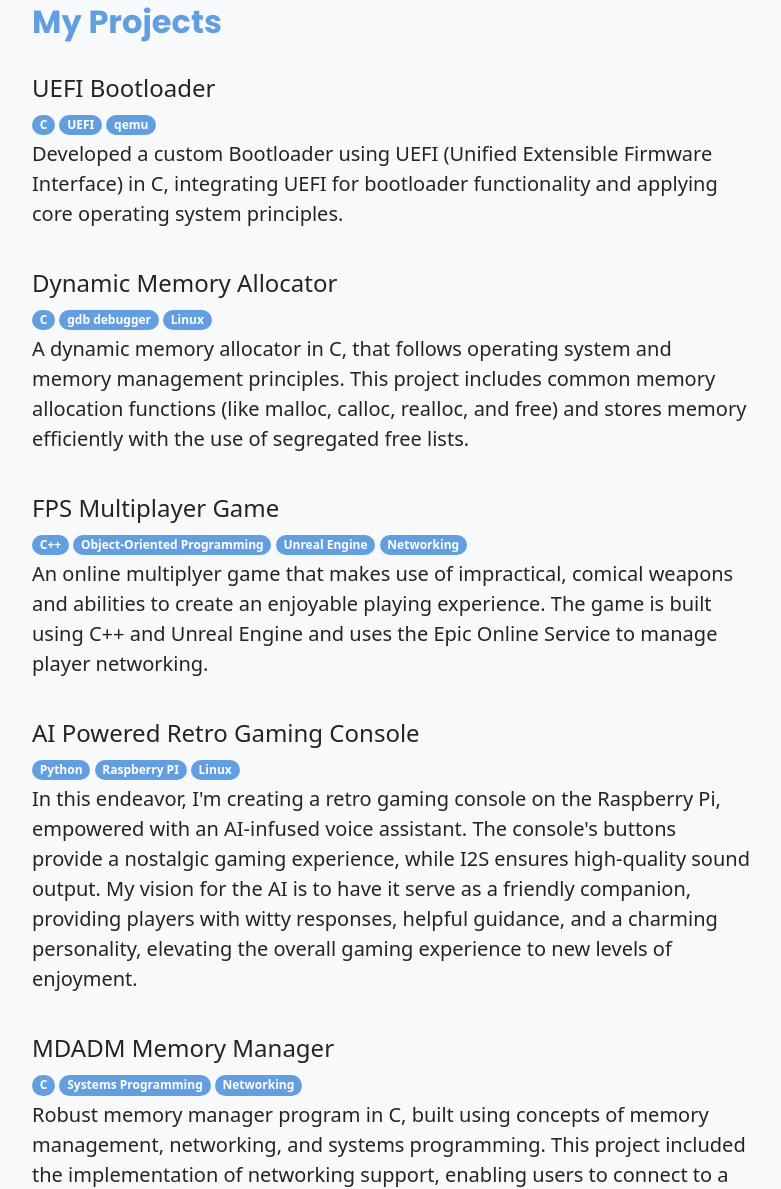
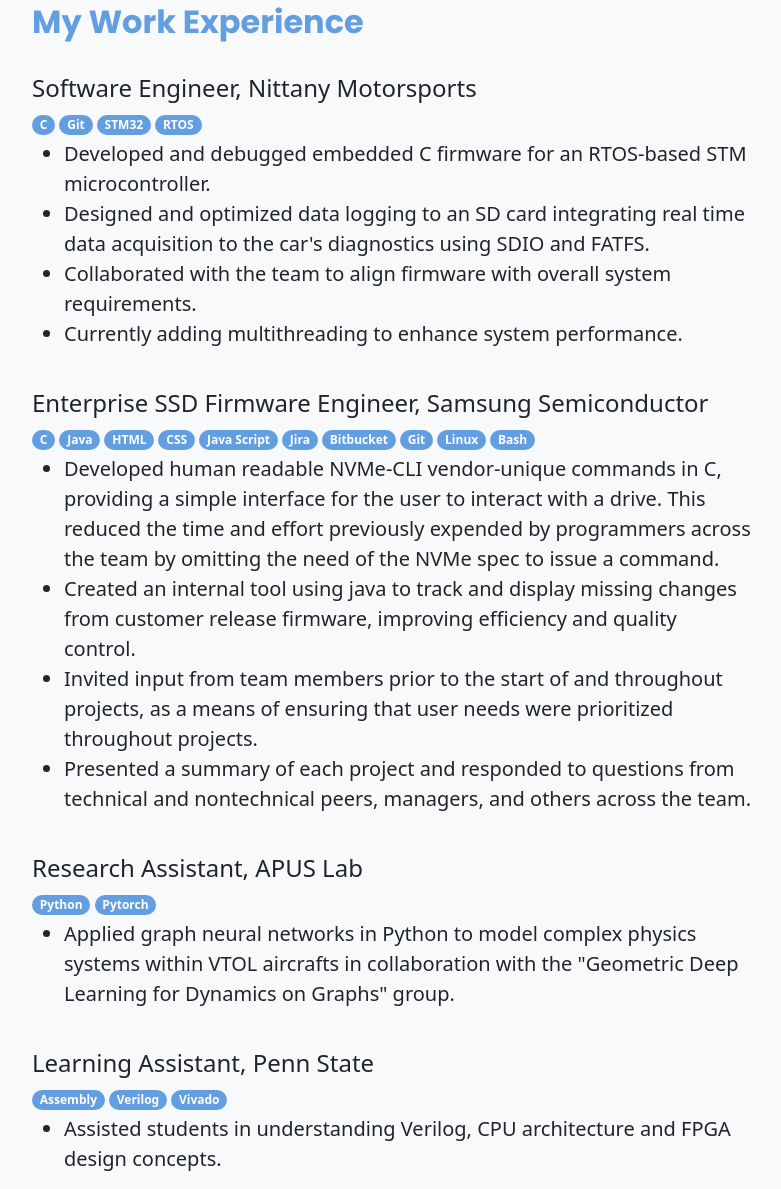
Before and after one commit to AmrMantawi/AmrMantawi.github.io, a plain HTML site: page index.html in a window 1280 px wide. Shown: the part 1611-2800 px from the top of the page, without its empty margins (248-1029 px from the left). Drawn offline with nearby package versions, Linux system fonts and the light colour scheme.

Commit message:
Added work experience section and updated resume

```diff
--- a/index.html
+++ b/index.html
@@ -24,6 +24,7 @@
                 <div class="collapse navbar-collapse" id="navbarResponsive">
                     <ul class="navbar-nav ms-auto">
                         <li class="nav-item"><a class="nav-link" href="#about">About</a></li>
+                        <li class="nav-item"><a class="nav-link" href="#experience">Experience</a></li>
                         <li class="nav-item"><a class="nav-link" href="#projects">Projects</a></li>
                         <li class="nav-item"><a class="nav-link" href="#contact">Contact</a></li>
                     </ul>
@@ -62,7 +63,7 @@
                     <div class="col-md-6 d-flex flex-column align-items-center">
                         <h2>About Me</h2>
                         <div><p class="lead">Hi there! My name is Amr, and I'm a Schreyer Honors Student at Pennsylvania State University majoring in Computer Engineering and minoring in Physics. I have a passion for programming and hardware design. <br> <br>Throughout my academic career, I have developed a strong foundation in programming and software development, with a particular talent for C/C++, Verilog, and Python, and have written a variety of code. I try to apply what I learn in class through creative projects that fuel my interests. <br> <br> When I'm not studying or working on projects, you can usually find me drawing, watching a show, or trying out new recipes in the kitchen. I'm excited to see where my career in computer engineering takes me, and I'm always looking for new opportunities to learn and grow.</p></div>
-                        <a class="btn btn-xl btn-outline-primary" href="assets/AmrElMantawiResume.pdf" download>
+                        <a class="btn btn-xl btn-outline-primary" href="assets/Amr_El_Mantawi_Resume.pdf" download>
                             <i class="fas fa-download me-2"></i>
                             Resume
                         </a>
@@ -79,8 +80,66 @@
             </div>
         </section>
 
-        <!-- Services section-->
-        <section class="bg-light" id="projects">
+        <section class="bg-light" id="experience">
+            <div class="container px-4">
+                <div class="row gx-4 justify-content-center">
+                    <div class="col-lg-8">
+                        <h2>My Work Experience</h2>
+                        <br>
+                        <h4>Software Engineer, Nittany Motorsports</h4>
+                        <div class="badge bg-primary rounded-pill my-1">C</div>
+                        <div class="badge bg-primary rounded-pill my-1">Git</div>
+                        <div class="badge bg-primary rounded-pill my-1">STM32</div>
+                        <div class="badge bg-primary rounded-pill my-1">RTOS</div>
+                        <ul class="lead">
+                            <li>Developed and debugged embedded C firmware for an RTOS-based STM microcontroller.</li>
+                            <li>Designed and optimized data logging to an SD card integrating real time data acquisition to the car's diagnostics using SDIO and FATFS.</li>
+                            <li>Collaborated with the team to align firmware with overall system requirements.</li>
+                            <li>Currently adding multithreading to enhance system performance.</li>
+                        </ul>
+                        <br>
+                        <h4>Enterprise SSD Firmware Engineer, Samsung Semiconductor</h4>
+                        <div class="badge bg-primary rounded-pill my-1">C</div>
+                        <div class="badge bg-primary rounded-pill my-1">Java</div>
+                        <div class="badge bg-primary rounded-pill my-1">HTML</div>
+                        <div class="badge bg-primary rounded-pill my-1">CSS</div>
+                        <div class="badge bg-primary rounded-pill my-1">Java Script</div>
+                        <div class="badge bg-primary rounded-pill my-1">Jira</div>
+                        <div class="badge bg-primary rounded-pill my-1">Bitbucket</div>
+                        <div class="badge bg-primary rounded-pill my-1">Git</div>
+                        <div class="badge bg-primary rounded-pill my-1">Linux</div>
+                        <div class="badge bg-primary rounded-pill my-1">Bash</div>
+                        <ul class="lead">
+                            <li>Developed human readable NVMe-CLI vendor-unique commands in C, providing a simple interface for the user to interact with a drive. This reduced the time and effort previously expended by programmers across the team by omitting the need of the NVMe spec to issue a command.</li>
+                            <li>Created an internal tool using java to track and display missing changes from customer release firmware, improving efficiency and quality control.</li>
+                            <li>Invited input from team members prior to the start of and throughout projects, as a means of ensuring that user needs were prioritized throughout projects.</li>
+                            <li>Presented a summary of each project and responded to questions from technical and nontechnical peers, managers, and others across the team.</li>
+                        </ul>
+                        <br>
+                        <h4>Research Assistant, APUS Lab</h4>
+                        <div class="badge bg-primary rounded-pill my-1">Python</div>
+                        <div class="badge bg-primary rounded-pill my-1">Pytorch</div>
+                        <ul class="lead">
+                            <li>Applied graph neural networks in Python to model complex physics systems within VTOL aircrafts in collaboration with the "Geometric Deep Learning for Dynamics on Graphs" group.</li>
+                        </ul>                        <br>
+                        <h4>Learning Assistant, Penn State</h4>
+                        <div class="badge bg-primary rounded-pill my-1">Assembly</div>
+                        <div class="badge bg-primary rounded-pill my-1">Verilog</div>
+                        <div class="badge bg-primary rounded-pill my-1">Vivado</div>
+                        <ul class="lead">
+                            <li>Assisted students in understanding Verilog, CPU architecture and FPGA design concepts.</li>
+                        </ul>
+                        <br>
+
+                        <h4>Engineering Intern, Penn Dot</h4>
+                        <ul class="lead">
+                            <li>Collected and analyzed data for PennDOT's Roadway Management System.</li>
+                        </ul>
+                    </div>
+                </div>
+            </div>
+        </section>
+        <section id="projects">
             <div class="container px-4">
                 <div class="row gx-4 justify-content-center">
                     <div class="col-lg-8">
@@ -130,7 +189,7 @@
             </div>
         </section>
 
-        <section id="contact">
+        <section class="bg-light" id="contact">
             <div class="container px-4">
                 <div class="row gx-4 justify-content-center">
                     <div class="col-lg-8">
```
Also changed, not shown: 2 other files.
